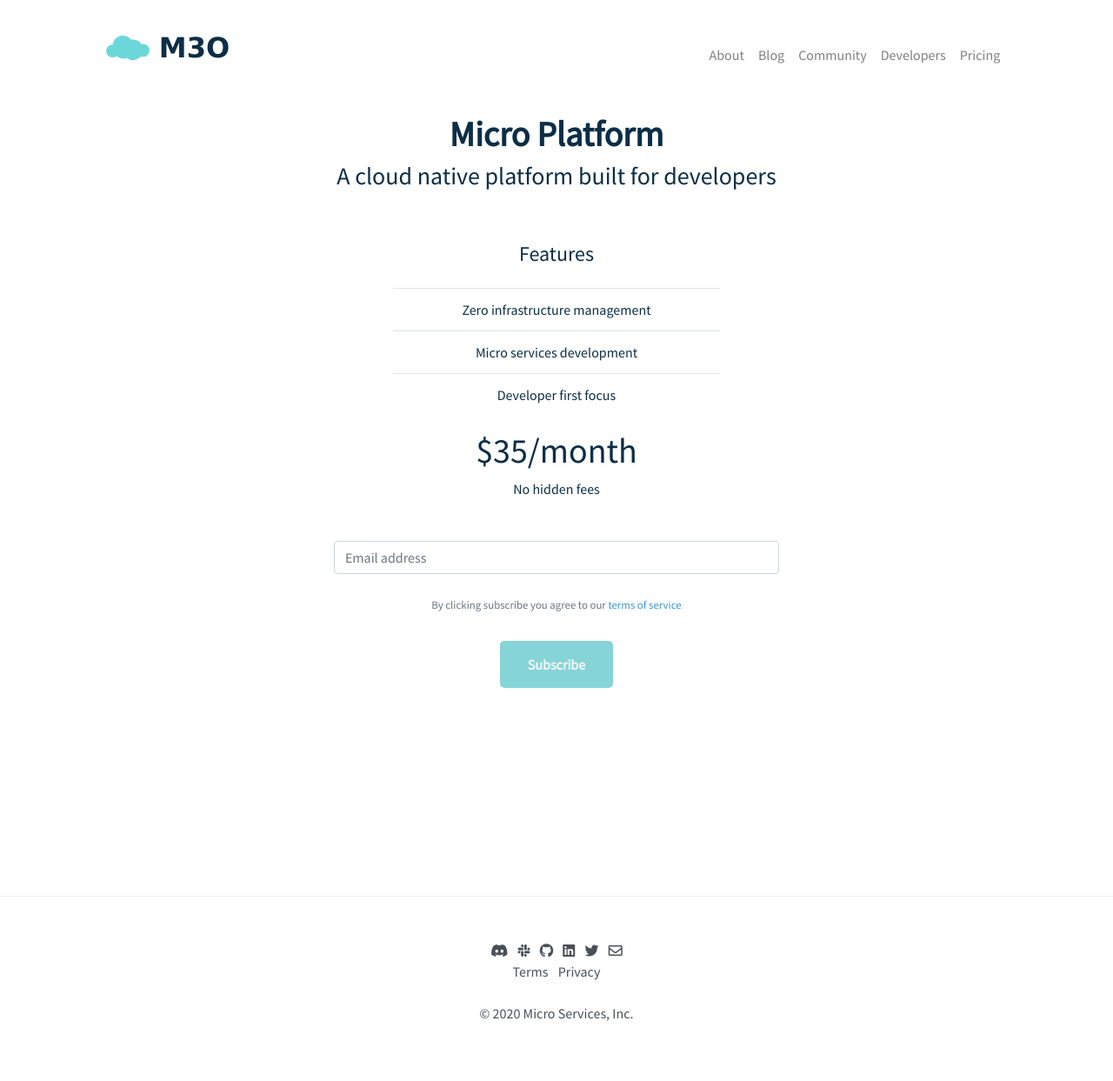
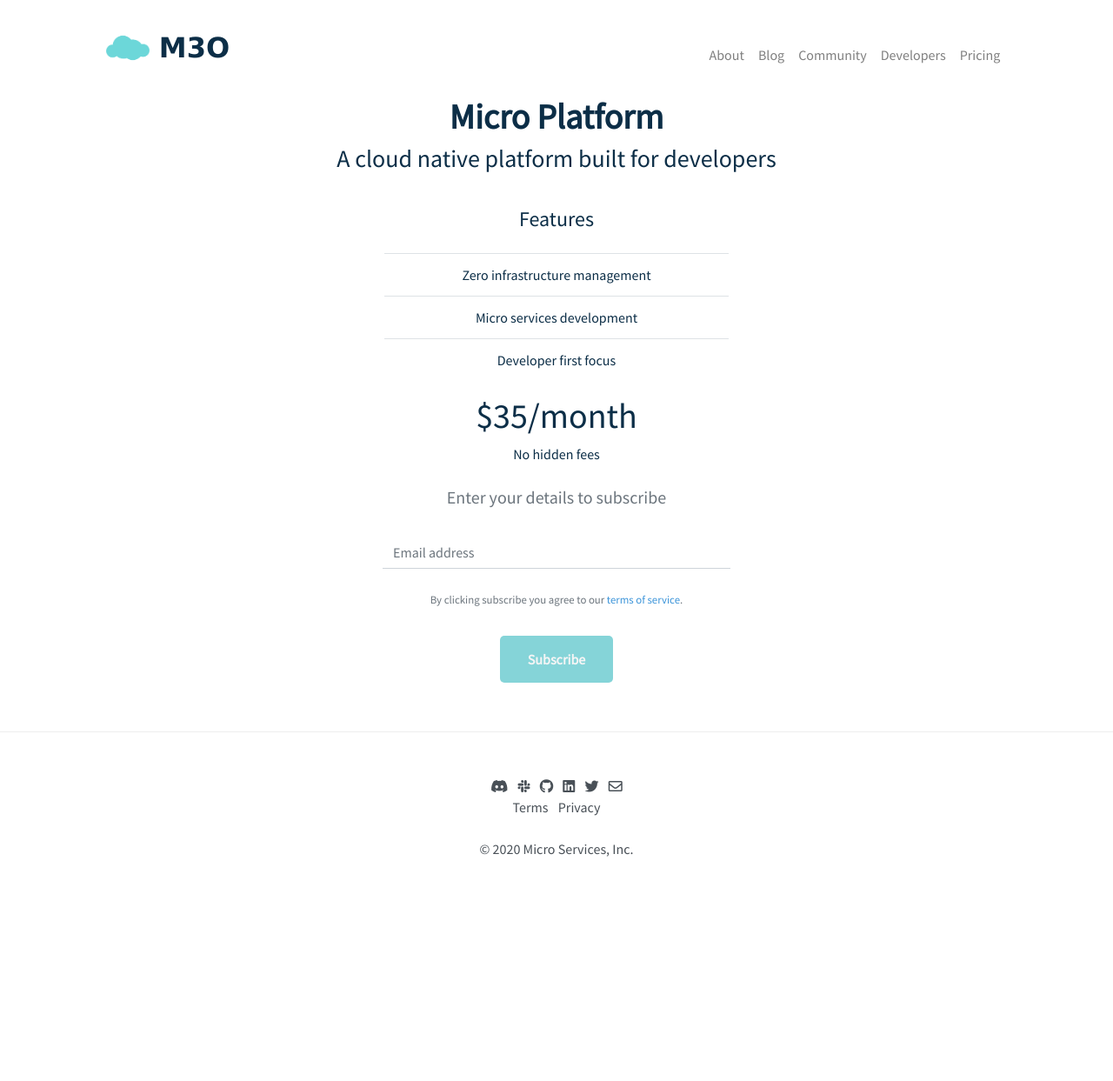
Before and after one commit to micro-community/go-micro-v2-doc, a Jekyll site: the page built from subscribe.html, in a window 1280 px wide. Shown: the whole page at 87% size. Built offline with Jekyll 4.4.1, drawn with Linux system fonts in a browser that asks for light colours; nearby versions of some CDN libraries; after the commit the page ends 1054 px from its top, so only the background shows below that.

Commit message:
update subscribe

```diff
--- a/_config.yml
+++ b/_config.yml
@@ -13,7 +13,8 @@
 # Details for the RSS feed generator
 url:            'https://m3o.com/'
 author:         'Asim Aslam'
-author_url:	'https://twitter.com/m3oservices'
+author_url:     'https://github.com/asim'
+twitter_url:	'https://twitter.com/m3oservices'
 paginate_path: "/blog/page:num/"
 google_analytics: UA-70478210-4
 sidebars:
--- a/_includes/footer.html
+++ b/_includes/footer.html
@@ -18,7 +18,7 @@
             ></a>
           </li>
           <li class="list-inline-item">
-            <a href="https://twitter.com/m3oservices"
+            <a href="{{ site.twitter_url }}"
               ><i class="fab fa-twitter"></i
             ></a>
           </li>
--- a/assets/css/m.css
+++ b/assets/css/m.css
@@ -24,6 +24,10 @@
       font-size: 16px;
       border-radius: 5px;
       font-weight: bold;
+    }
+
+    button:hover {
+      background-color: rgb(152, 230, 235);
     }
 
     .navbar-brand > a:hover { text-decoration: none; }
--- a/index.html
+++ b/index.html
@@ -8,9 +8,9 @@
     <meta name="viewport" content="width=device-width, initial-scale=1" />
     <meta
       name="description"
-      content="Micro is a cloud native platform built for developers"
+      content="M3O is a cloud native platform built for developers"
     />
-    <title>Micro - A cloud native development platform</title>
+    <title>M3O - A cloud native development platform</title>
     <link
       rel="apple-touch-icon"
       sizes="180x180"
--- a/subscribe.html
+++ b/subscribe.html
@@ -19,43 +21,24 @@
     <link rel="stylesheet" href="/assets/css/m.css?v=36" />
     <script src="https://js.stripe.com/v3/"></script>
     <style type="text/css">
-            .main {
-              min-height: 100%;
-              min-height: 100vh;
-              padding-top: 0;
-              text-align: justify;
-            }
-            .blurb {
-              margin-top: 25px;
-            }
       h4 {
         text-align: center;
-              margin: 50px 0 25px 0;
+        margin: 30px 0 25px 0;
       }
-            .quote {
-              padding: 20px 10% 20px 10%;
-              background-color: #f5f5f5;
-              list-style: none;
+      #subscription-form {
+         max-width: 400px;
+         margin: 0 auto;
        }
-
-            button {
-              background-color: #85D4D8; /* Green */
-              border: none;
-              color: whitesmoke;
-              padding: 15px 32px;
-              cursor: pointer;
-              text-align: center;
-              text-decoration: none;
-              display: inline-block;
-              font-size: 16px;
-              border-radius: 5px;
-              font-weight: bold;
+       #subscription-form input {
+          border: 0;
+          border-bottom: 1px solid #ced4da;
+          border-radius: 0;
+          margin-bottom: 10px;
         }
-
-            button:hover {
-              background-color: rgb(152, 230, 235);
+        .form-control:focus {
+          outline: none;
+          box-shadow: none;
         }
-
         /* Stripe Elements CSS */
             /**
        * The CSS shown here will not be introduced in the Quickstart guide, but shows
@@ -90,63 +73,9 @@
     </style>
   </head>
   <body onload="acceptParam()">
+    {% include header.html %}
     <div class="container-fluid">
-      <div class="row title">
-        <div class="col-md-10 offset-md-1">
-          <nav class="navbar navbar-expand-lg navbar-light">
-            <a class="navbar-brand logo text" href="/"
-              ><img
-                src="/images/c.png"
-                height="50px"
-                width="auto"
-              />
-              M3O</a
-            >
-            <span class="pull-right">
-              <button
-                class="navbar-toggler"
-                type="button"
-                data-toggle="collapse"
-                data-target="#micro-nav"
-                aria-controls="micro-nav"
-                aria-expanded="false"
-                aria-label="Toggle navigation"
-              >
-                <span class="navbar-toggler-icon"></span>
-              </button>
-            </span>
-            <div
-              class="collapse navbar-collapse"
-              id="micro-nav"
-              style="margin-top: 10px;"
-            >
-              <ul class="navbar-nav ml-auto">
-                <li role="separator" class="divider"><hr /></li>
-                <li class="nav-item">
-                  <a href="/about" class="nav-link">About</a>
-                </li>
-                <li class="nav-item">
-                  <a href="https://m3o.com/blog" class="nav-link">Blog</a>
-                </li>
-                <li class="nav-item">
-                  <a href="https://slack.m3o.com" class="nav-link"
-                    >Community</a
-                  >
-                </li>
-                <li class="nav-item">
-                  <a href="https://m3o.dev" class="nav-link">Developers</a>
-                </li>
-                <li class="nav-item">
-                  <a href="/pricing" class="nav-link">Pricing</a>
-                </li>
-              </ul>
-            </div>
-          </nav>
-        </div>
-      </div>
-    </div>
-    <div class="container-fluid">
-      <div class="row main">
+      <div class="row">
         <div class="col-md-8 offset-md-2">
           <center>
             <h1><b>Micro Platform</b></h1>
@@ -184,18 +113,20 @@
                 </div>
               </div>
             </div>
-            <div class="row" style="padding-top: 2em;">
+            <div class="row" style="padding-top: 10px;">
               <div class="col-md-2"></div>
               <div class="col-md-8">
+                <center><h5 class="text-muted">Enter your details to subscribe</h5></center>
+		<br>
                 <form id="subscription-form">
-                  <input class="form-control" type="email" id="email" name="email" placeholder="Email address" required>
+                  <input class="form-control" type="email" id="email" name="email" placeholder="Email address" autofocus required>
                   <div id="card-element" class="MyCardElement">
                     <!-- Elements will create input elements here -->
                   </div>
 
                   <!-- We'll put the error messages in this element -->
                   <div id="card-errors" role="alert"></div>
-                  <small class="form-text text-muted" style="margin-top: 2em; text-align: center;">By clicking subscribe you agree to our <a href="/terms" >terms of service</a></small>
+                  <small class="form-text text-muted" style="margin-top: 2em; text-align: center;">By clicking subscribe you agree to our <a href="/terms" >terms of service</a>.</small>
                   <div style="text-align: center;">
                     <button
                       style="margin-top: 2em; margin-bottom: 2em;"
@@ -251,46 +182,8 @@
         </div>
       </div>
     </div>
-    <div class="footer site-footer clearfix">
-      <center>
-        <ul class="list-inline">
-          <li class="list-inline-item">
-            <a href="https://discord.gg/hbmJEct"
-              ><i class="fab fa-discord"></i
-            ></a>
-          </li>
-          <li class="list-inline-item">
-            <a href="https://slack.m3o.com"><i class="fab fa-slack"></i></a>
-          </li>
-          <li class="list-inline-item">
-            <a href="https://github.com/m3o"><i class="fab fa-github"></i></a>
-          </li>
-          <li class="list-inline-item">
-            <a href="https://www.linkedin.com/company/micro-services-inc"
-              ><i class="fab fa-linkedin"></i
-            ></a>
-          </li>
-          <li class="list-inline-item">
-            <a href="https://twitter.com/m3oservices"
-              ><i class="fab fa-twitter"></i
-            ></a>
-          </li>
-          <li class="list-inline-item">
-            <a href="mailto:contact@m3o.com"
-              ><i class="far fa-envelope"></i
-            ></a>
-          </li>
-        </ul>
-        <ul class="list-inline">
-            <li class="list-inline-item">
-                <a href="/terms">Terms</a></li>
-            <li class="list-inline-item">
-                <a href="/privacy">Privacy</a></li>
-        </ul>
-        <br />
-        <p>&copy; 2020 Micro Services, Inc.</p>
-      </center>
-    </div>
+    <br>
+    {% include footer.html %}
   </body>
   <script>
     let stripe, customer, price, card;
```
Also changed, not shown: other parts of subscribe.html (+5 -43 lines). Lines whose indentation alone changed are shown as unchanged.
